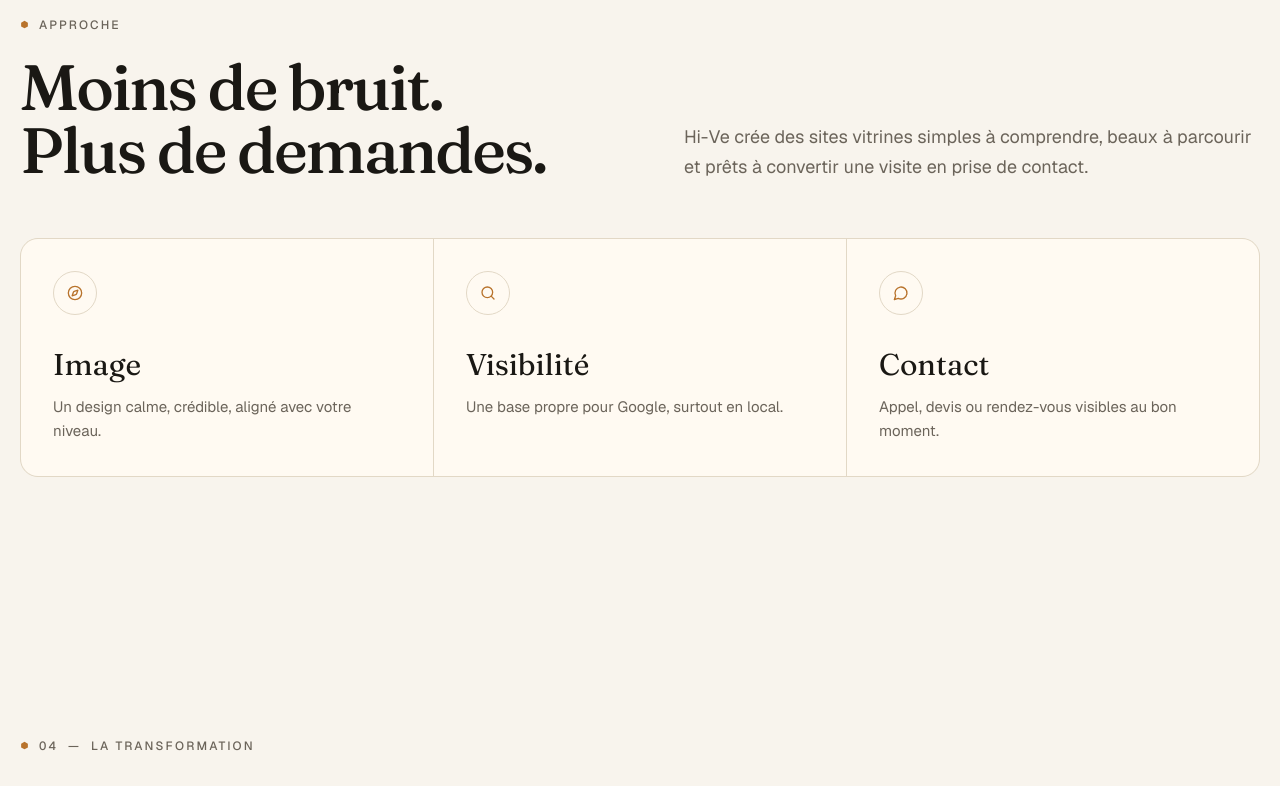
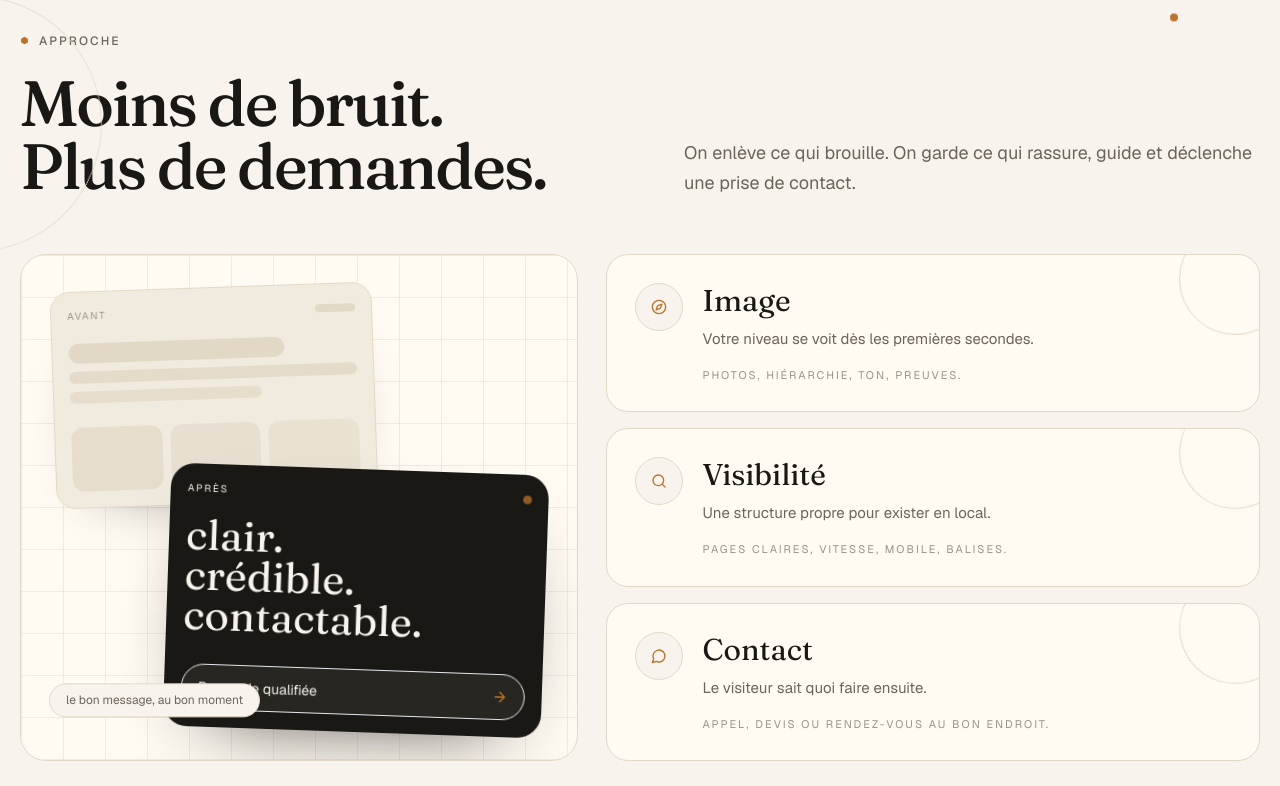
Before and after one commit to narcisse4real-lgtm/Hi-Ve-Studio, a Next.js app: page / in a window 1280 px wide. Shown: the part 1540-2326 px from the top of the page. Built offline with nearby package versions, Linux system fonts and the light colour scheme; a web font is replaced by a local one.

Commit message:
Dynamize approach section

```diff
--- a/src/components/sections/audit-section.tsx
+++ b/src/components/sections/audit-section.tsx
@@ -12,7 +12,7 @@ export function AuditSection() {
         <div className="grid gap-12 lg:grid-cols-12">
           <div className="lg:col-span-5 lg:sticky lg:top-28 lg:self-start">
             <Reveal>
-              <Eyebrow number="10">Audit gratuit</Eyebrow>
+              <Eyebrow>Audit gratuit</Eyebrow>
             </Reveal>
             <Reveal delay={0.05}>
               <h2 className="heading-h2 mt-6 text-[clamp(2rem,4.5vw,3rem)] text-balance">
--- a/src/components/sections/before-after.tsx
+++ b/src/components/sections/before-after.tsx
@@ -128,7 +128,7 @@ export function BeforeAfterSection() {
       <div className="container">
         <div className="max-w-3xl">
           <Reveal>
-            <Eyebrow number="04">La transformation</Eyebrow>
+            <Eyebrow>La transformation</Eyebrow>
           </Reveal>
           <Reveal delay={0.05}>
             <h2 className="heading-h2 mt-6 text-[clamp(2rem,4.5vw,3rem)] text-balance">
--- a/src/components/sections/cibles.tsx
+++ b/src/components/sections/cibles.tsx
@@ -8,7 +8,7 @@ export function CiblesSection() {
       <div className="container">
         <div className="max-w-3xl">
           <Reveal>
-            <Eyebrow number="05">Notre cible</Eyebrow>
+            <Eyebrow>Notre cible</Eyebrow>
           </Reveal>
           <Reveal delay={0.05}>
             <h2 className="heading-h2 mt-6 text-[clamp(2rem,4.5vw,3rem)] text-balance">
--- a/src/components/sections/constat.tsx
+++ b/src/components/sections/constat.tsx
@@ -19,7 +19,7 @@ export function ConstatSection() {
         <div className="grid gap-12 lg:grid-cols-12">
           <div className="lg:col-span-5">
             <Reveal>
-              <Eyebrow number="01">Le constat</Eyebrow>
+            <Eyebrow>Le constat</Eyebrow>
             </Reveal>
             <Reveal delay={0.05}>
               <h2 className="heading-h2 mt-6 text-[clamp(2rem,4.5vw,3rem)] text-balance">
--- a/src/components/sections/faq.tsx
+++ b/src/components/sections/faq.tsx
@@ -17,7 +17,7 @@ export function FaqSection() {
         <div className="grid gap-14 lg:grid-cols-12">
           <div className="lg:col-span-4">
             <Reveal>
-              <Eyebrow number="09">Questions fréquentes</Eyebrow>
+            <Eyebrow>Questions fréquentes</Eyebrow>
             </Reveal>
             <Reveal delay={0.05}>
               <h2 className="heading-h2 mt-6 text-[clamp(2rem,4vw,2.5rem)] text-balance sticky top-28">
--- a/src/components/sections/home-minimal.tsx
+++ b/src/components/sections/home-minimal.tsx
@@ -1,4 +1,7 @@
-import { Check, Compass, MessageCircle, Search } from "lucide-react";
+"use client";
+
+import { motion } from "framer-motion";
+import { ArrowRight, Check, Compass, MessageCircle, Search } from "lucide-react";
 import { Button } from "@/components/ui/button";
 import { Eyebrow } from "@/components/ui/eyebrow";
 import { Marquee } from "@/components/ui/marquee";
@@ -8,24 +11,38 @@ import { testimonials } from "@/content/home";
 const essentials = [
   {
     title: "Image",
-    text: "Un design calme, crédible, aligné avec votre niveau.",
+    text: "Votre niveau se voit dès les premières secondes.",
     icon: Compass,
+    detail: "Photos, hiérarchie, ton, preuves.",
   },
   {
     title: "Visibilité",
-    text: "Une base propre pour Google, surtout en local.",
+    text: "Une structure propre pour exister en local.",
     icon: Search,
+    detail: "Pages claires, vitesse, mobile, balises.",
   },
   {
     title: "Contact",
-    text: "Appel, devis ou rendez-vous visibles au bon moment.",
+    text: "Le visiteur sait quoi faire ensuite.",
     icon: MessageCircle,
+    detail: "Appel, devis ou rendez-vous au bon endroit.",
   },
 ];
 
 export function MinimalApproachSection() {
   return (
-    <section id="approche" className="bg-ivoire py-20 md:py-28">
+    <section id="approche" className="relative overflow-hidden bg-ivoire py-20 md:py-32">
+      <motion.div
+        className="pointer-events-none absolute left-[-12%] top-24 hidden h-64 w-64 rounded-full border-[0.5px] border-sable/80 lg:block"
+        animate={{ rotate: 360 }}
+        transition={{ repeat: Infinity, duration: 90, ease: "linear" }}
+      />
+      <motion.div
+        className="pointer-events-none absolute right-[8%] top-24 hidden h-2 w-2 rounded-full bg-miel lg:block"
+        animate={{ y: [0, 18, 0], opacity: [0.35, 1, 0.35] }}
+        transition={{ repeat: Infinity, duration: 4.8, ease: "easeInOut" }}
+      />
+
       <div className="container">
         <div className="grid gap-12 lg:grid-cols-[0.95fr_1.05fr] lg:items-end">
           <div className="max-w-2xl">
@@ -41,27 +58,115 @@ export function MinimalApproachSection() {
 
           <Reveal delay={0.1}>
             <p className="max-w-xl text-lg leading-[1.65] text-gris-chaud lg:ml-auto">
-              Hi-Ve crée des sites vitrines simples à comprendre, beaux à
-              parcourir et prêts à convertir une visite en prise de contact.
+              On enlève ce qui brouille. On garde ce qui rassure, guide et
+              déclenche une prise de contact.
             </p>
           </Reveal>
         </div>
 
-        <div className="mt-14 grid gap-px overflow-hidden rounded-[18px] border-[0.5px] border-sable bg-sable md:grid-cols-3">
-          {essentials.map((item) => {
+        <div className="mt-14 grid gap-7 lg:grid-cols-[0.92fr_1.08fr] lg:items-stretch">
+          <Reveal className="min-h-[440px]">
+            <div className="relative h-full overflow-hidden rounded-[26px] border-[0.5px] border-sable bg-[#fffaf2] p-5 md:p-7">
+              <div className="absolute inset-0 bg-[linear-gradient(rgba(226,216,198,0.45)_1px,transparent_1px),linear-gradient(90deg,rgba(226,216,198,0.45)_1px,transparent_1px)] bg-[size:42px_42px]" />
+              <motion.div
+                className="absolute left-8 top-8 w-[58%] rounded-[20px] border-[0.5px] border-sable bg-creme p-4 shadow-[0_24px_60px_-48px_rgba(26,24,20,0.7)]"
+                initial={{ opacity: 0, y: 24, rotate: -2 }}
+                whileInView={{ opacity: 1, y: 0, rotate: -2 }}
+                viewport={{ once: true, amount: 0.35 }}
+                transition={{ duration: 0.7, ease: [0.22, 1, 0.36, 1] }}
+              >
+                <div className="mb-5 flex items-center justify-between">
+                  <span className="text-[10px] uppercase tracking-[0.18em] text-gris-clair">
+                    Avant
+                  </span>
+                  <span className="h-2 w-10 rounded-full bg-sable" />
+                </div>
+                <div className="space-y-2">
+                  <span className="block h-5 w-3/4 rounded-full bg-sable" />
+                  <span className="block h-3 w-full rounded-full bg-sable/80" />
+                  <span className="block h-3 w-2/3 rounded-full bg-sable/70" />
+                </div>
+                <div className="mt-6 grid grid-cols-3 gap-2">
+                  <span className="h-16 rounded-xl bg-sable/70" />
+                  <span className="h-16 rounded-xl bg-sable/60" />
+                  <span className="h-16 rounded-xl bg-sable/50" />
+                </div>
+              </motion.div>
+
+              <motion.div
+                className="absolute bottom-7 right-6 w-[68%] rounded-[24px] border-[0.5px] border-encre/10 bg-encre p-4 text-ivoire shadow-[0_32px_80px_-48px_rgba(26,24,20,0.9)] md:right-8"
+                initial={{ opacity: 0, y: 30, rotate: 2 }}
+                whileInView={{ opacity: 1, y: 0, rotate: 2 }}
+                viewport={{ once: true, amount: 0.35 }}
+                transition={{ duration: 0.8, delay: 0.15, ease: [0.22, 1, 0.36, 1] }}
+              >
+                <div className="mb-5 flex items-center justify-between">
+                  <span className="text-[10px] uppercase tracking-[0.18em] text-ivoire/52">
+                    Après
+                  </span>
+                  <motion.span
+                    className="h-2 w-2 rounded-full bg-miel"
+                    animate={{ scale: [1, 1.8, 1], opacity: [0.7, 1, 0.7] }}
+                    transition={{ repeat: Infinity, duration: 2.4, ease: "easeInOut" }}
+                  />
+                </div>
+                <p className="font-serif text-[32px] leading-[0.95] md:text-[42px]">
+                  clair.
+                  <br />
+                  crédible.
+                  <br />
+                  contactable.
+                </p>
+                <div className="mt-7 flex items-center justify-between rounded-full border-[0.5px] border-ivoire/14 bg-ivoire/[0.06] px-4 py-3 text-sm">
+                  <span>Demande qualifiée</span>
+                  <ArrowRight className="size-4 text-miel" />
+                </div>
+              </motion.div>
+
+              <motion.div
+                className="absolute left-7 bottom-9 hidden rounded-full border-[0.5px] border-sable bg-ivoire px-4 py-2 text-xs text-gris-chaud md:block"
+                animate={{ y: [0, -8, 0] }}
+                transition={{ repeat: Infinity, duration: 4.2, ease: "easeInOut" }}
+              >
+                le bon message, au bon moment
+              </motion.div>
+            </div>
+          </Reveal>
+
+          <div className="grid gap-4">
+            {essentials.map((item, index) => {
               const Icon = item.icon;
               return (
-              <Reveal key={item.title} as="article" className="bg-[#fffaf2] p-6 md:p-8">
-                <div className="flex size-11 items-center justify-center rounded-full border-[0.5px] border-sable text-miel">
+                <Reveal key={item.title} as="article" delay={index * 0.08}>
+                  <motion.div
+                    className="group relative overflow-hidden rounded-[22px] border-[0.5px] border-sable bg-[#fffaf2] p-6 transition-colors duration-300 hover:border-miel md:p-7"
+                    whileHover={{ y: -6 }}
+                    transition={{ duration: 0.25, ease: "easeOut" }}
+                  >
+                    <motion.div
+                      className="absolute right-[-32px] top-[-32px] size-28 rounded-full border-[0.5px] border-sable"
+                      animate={{ rotate: 360 }}
+                      transition={{ repeat: Infinity, duration: 28 + index * 8, ease: "linear" }}
+                    />
+                    <div className="relative flex items-start gap-5">
+                      <div className="flex size-12 shrink-0 items-center justify-center rounded-full border-[0.5px] border-sable bg-ivoire text-miel transition-colors duration-300 group-hover:border-miel">
                         <Icon className="size-4" />
                       </div>
-                <h3 className="mt-8 font-serif text-3xl text-encre">{item.title}</h3>
-                <p className="mt-3 text-[15px] leading-[1.65] text-gris-chaud">
+                      <div>
+                        <h3 className="font-serif text-3xl text-encre">{item.title}</h3>
+                        <p className="mt-2 text-[15px] leading-[1.6] text-gris-chaud">
                           {item.text}
                         </p>
+                        <p className="mt-4 text-[11px] uppercase tracking-[0.18em] text-gris-clair transition-colors duration-300 group-hover:text-miel">
+                          {item.detail}
+                        </p>
+                      </div>
+                    </div>
+                  </motion.div>
                 </Reveal>
               );
             })}
+          </div>
         </div>
       </div>
     </section>
--- a/src/components/sections/methode.tsx
+++ b/src/components/sections/methode.tsx
@@ -9,7 +9,7 @@ export function MethodeSection() {
       <div className="container">
         <div className="max-w-3xl">
           <Reveal>
-            <Eyebrow number="06">Notre méthode</Eyebrow>
+            <Eyebrow>Notre méthode</Eyebrow>
           </Reveal>
           <Reveal delay={0.05}>
             <h2 className="heading-h2 mt-6 text-[clamp(2rem,4.5vw,3rem)] text-balance">
--- a/src/components/sections/offres.tsx
+++ b/src/components/sections/offres.tsx
@@ -12,7 +12,7 @@ export function OffresSection() {
       <div className="container">
         <div className="max-w-3xl">
           <Reveal>
-            <Eyebrow number="07">Nos offres</Eyebrow>
+            <Eyebrow>Nos offres</Eyebrow>
           </Reveal>
           <Reveal delay={0.05}>
             <h2 className="heading-h2 mt-6 text-[clamp(2rem,4.5vw,3rem)] text-balance">
--- a/src/components/sections/pourquoi.tsx
+++ b/src/components/sections/pourquoi.tsx
@@ -20,7 +20,7 @@ export function PourquoiSection() {
         <div className="grid gap-12 lg:grid-cols-12 mb-16 md:mb-20">
           <div className="lg:col-span-5">
             <Reveal>
-              <Eyebrow number="08">Pourquoi nous</Eyebrow>
+            <Eyebrow>Pourquoi nous</Eyebrow>
             </Reveal>
             <SplitText
               as="h2"
--- a/src/components/sections/showroom.tsx
+++ b/src/components/sections/showroom.tsx
@@ -24,7 +24,7 @@ export function ShowroomSection() {
       <div className="container">
         <div className="max-w-3xl">
           <Reveal>
-            <Eyebrow number="03" tone="ivoire">
+            <Eyebrow tone="ivoire">
               Showroom Hi-Ve
             </Eyebrow>
           </Reveal>
--- a/src/components/sections/solution.tsx
+++ b/src/components/sections/solution.tsx
@@ -10,7 +10,7 @@ export function SolutionSection() {
       <div className="container">
         <div className="max-w-3xl">
           <Reveal>
-            <Eyebrow number="02" tone="ivoire">
+            <Eyebrow tone="ivoire">
               Notre approche
             </Eyebrow>
           </Reveal>
```
Lines whose indentation alone changed are shown as unchanged.
